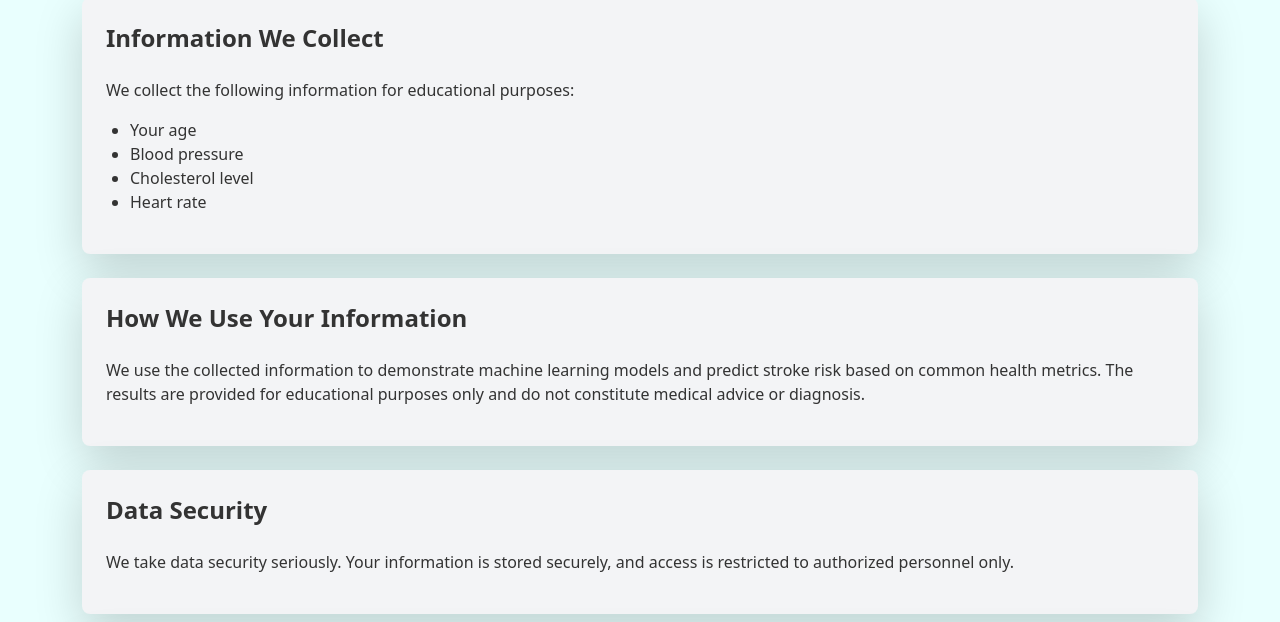
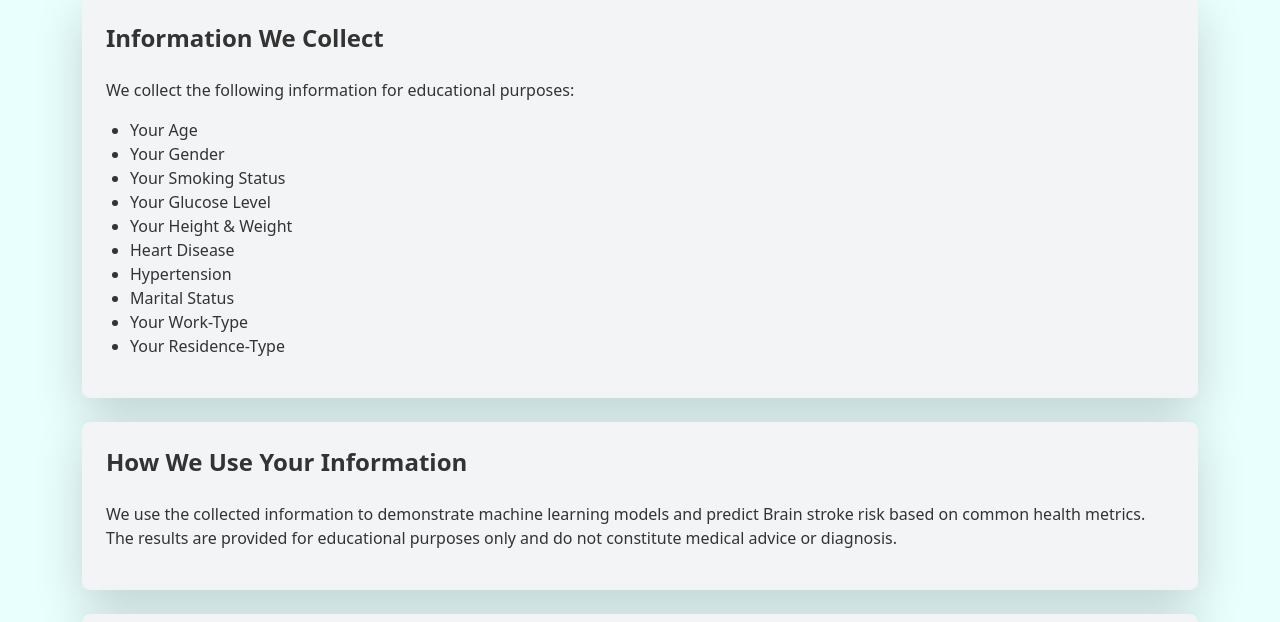
Before and after one commit to Vishesh-Alag/Stroke-Guardian, a plain HTML site: page frontend/privacypolicy.html in a window 1280 px wide. Shown: the part 178-800 px from the top of the page. Drawn offline with nearby package versions, Linux system fonts and the light colour scheme.

Commit message:
frontend corrected

```diff
--- a/frontend/privacypolicy.html
+++ b/frontend/privacypolicy.html
@@ -260,16 +260,22 @@
             <h2 class="text-2xl font-semibold mb-4">Information We Collect</h2>
             <p>We collect the following information for educational purposes:</p>
             <ul class="list-disc pl-6 mt-2">
-                <li>Your age</li>
-                <li>Blood pressure</li>
-                <li>Cholesterol level</li>
-                <li>Heart rate</li>
+                <li>Your Age</li>
+                <li>Your Gender</li>
+                <li>Your Smoking Status</li>
+                <li>Your Glucose Level</li>
+                <li>Your Height & Weight</li>
+                <li>Heart Disease</li>
+                <li>Hypertension</li>
+                <li>Marital Status</li>
+                <li>Your Work-Type</li>
+                <li>Your Residence-Type</li>
             </ul>
         </div>
 
         <div class="bg-gray-100 p-6 rounded-lg shadow-lg mt-6">
             <h2 class="text-2xl font-semibold mb-4">How We Use Your Information</h2>
-            <p>We use the collected information to demonstrate machine learning models and predict stroke risk based on
+            <p>We use the collected information to demonstrate machine learning models and predict Brain stroke risk based on
                 common health metrics. The results are provided for educational purposes only and do not constitute
                 medical advice or diagnosis.</p>
         </div>
@@ -277,14 +283,14 @@
         <div class="bg-gray-100 p-6 rounded-lg shadow-lg mt-6">
             <h2 class="text-2xl font-semibold mb-4">Data Security</h2>
             <p>We take data security seriously. Your information is stored securely, and access is restricted to
-                authorized personnel only.</p>
+                authorized personnel only which is Developer of This Project.</p>
         </div>
 
         <div class="bg-gray-100 p-6 rounded-lg shadow-lg mt-6">
             <h2 class="text-2xl font-semibold mb-4">Contact Us</h2>
             <p>If you have any questions or concerns regarding our Privacy Policy or the Brain Stroke Prediction System,
                 please contact us at <a href="mailto:contact@example.com"
-                    class="text-blue-500">contact@example.com</a>.
+                    class="text-blue-500">vishesh.alag03@gmail.com</a>.
             </p>
         </div>
     </div>
```
